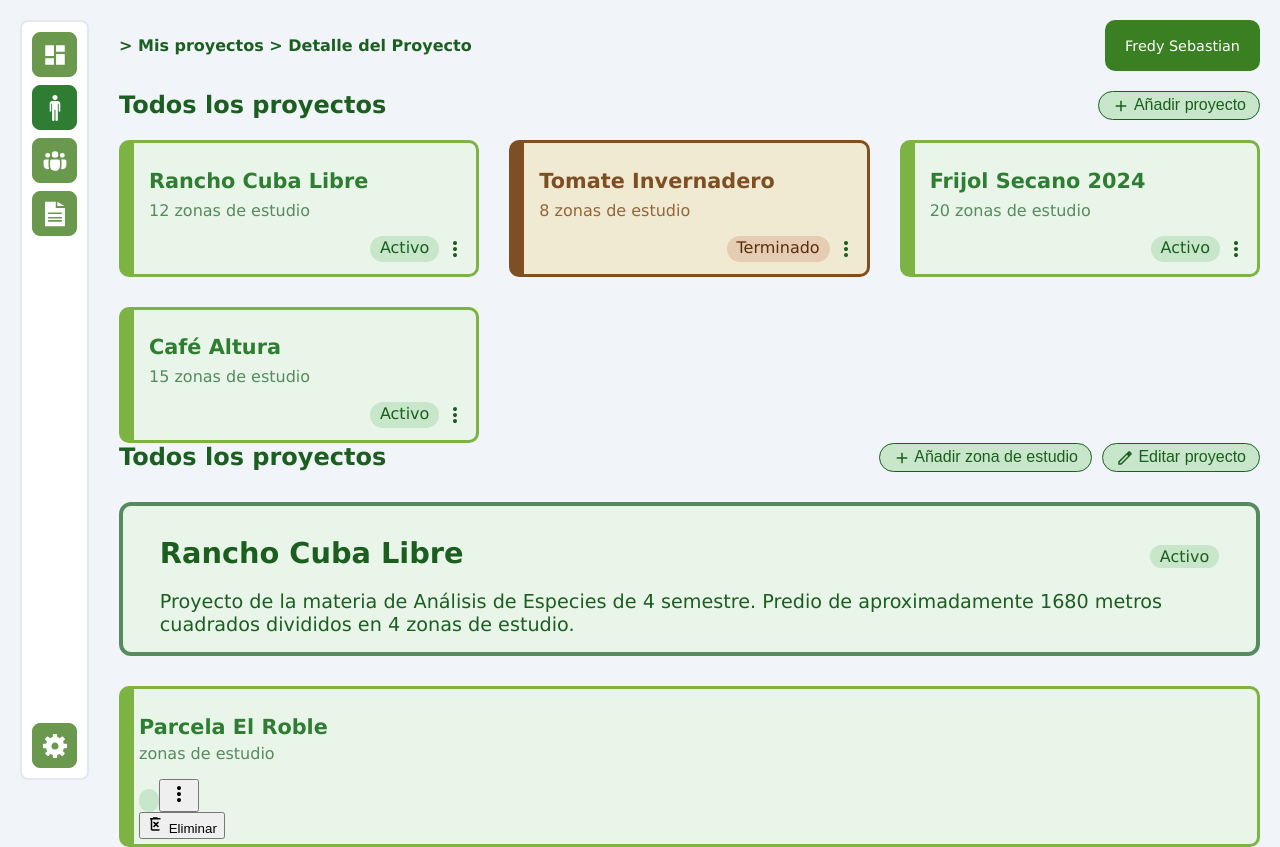
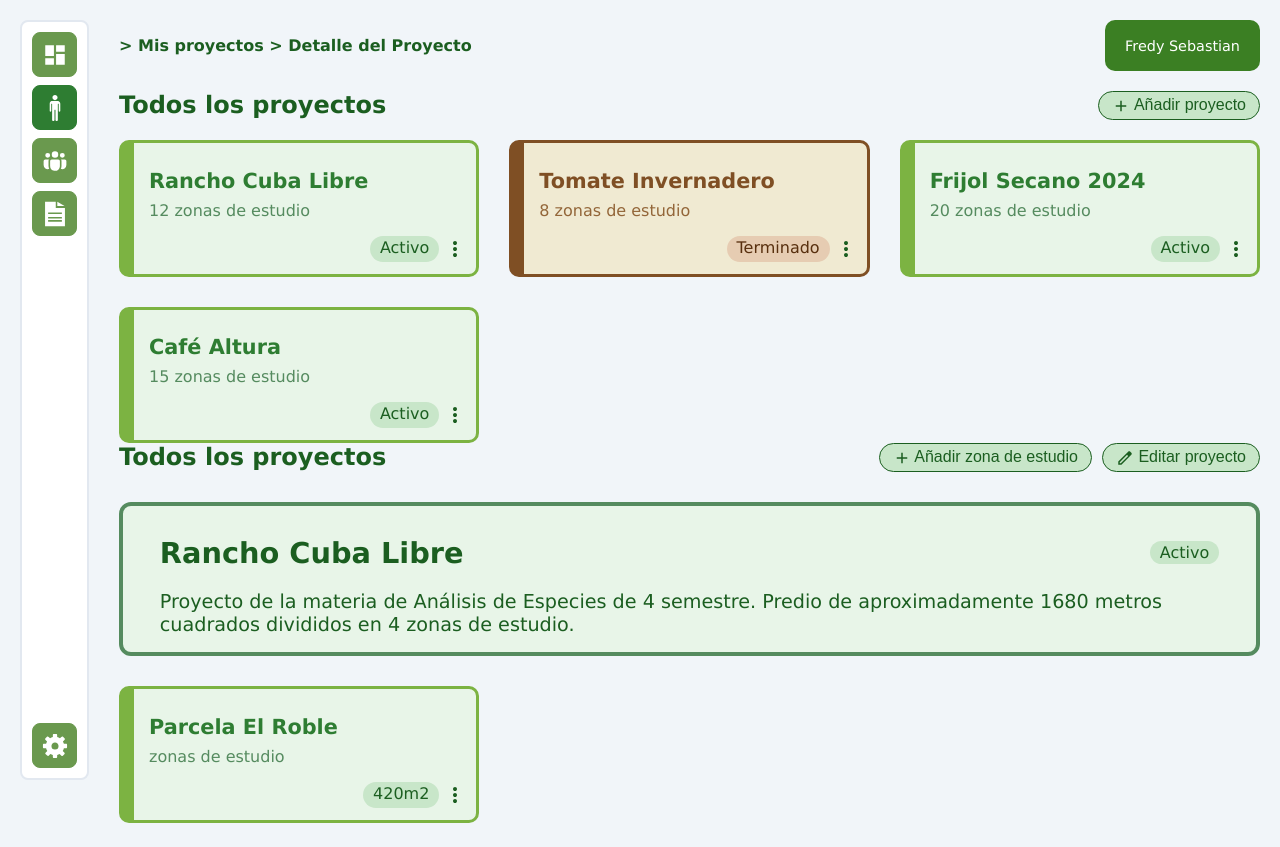
Before and after one commit to jacalvoag/Sylvara, an Angular app: page /my-project/proyecto/1 in a window 1280 px wide. Built offline with nearby package versions, Linux system fonts and the light colour scheme.

Commit message:
Globalización de estilos

```diff
--- a/angular.json
+++ b/angular.json
@@ -25,7 +25,9 @@
               }
             ],
             "styles": [
-              "src/styles.css"
+              "src/styles.css",
+              "src/app/features/my-project/my-project.component.css"
+
             ]
           },
           "configurations": {
@@ -82,7 +84,9 @@
               }
             ],
             "styles": [
-              "src/styles.css"
+              "src/styles.css",
+              "src/app/features/my-project/my-project.component.css"
+
             ]
           }
         }
--- a/src/app/core/models/zones.model.ts
+++ b/src/app/core/models/zones.model.ts
@@ -2,5 +2,6 @@ export interface Zones{
     idZone: number,
     zoneName: string,
     zoneNumber: number,
+    squareFootage: string
 
 }
--- a/src/app/core/services/project.service.ts
+++ b/src/app/core/services/project.service.ts
@@ -16,7 +16,8 @@ export class ProjectService {
                 {
                     idZone: 1,
                     zoneName: 'Parcela El Roble',
-                    zoneNumber: 1
+                    zoneNumber: 1,
+                    squareFootage: '420m2'
                 }
             ]},
         { id: 2, name: 'Tomate Invernadero', zones: 8, status: 'Terminado',
@@ -25,12 +26,16 @@ export class ProjectService {
                 {
                     idZone: 2,
                     zoneName: 'Parcela El Roble',
-                    zoneNumber: 2
+                    zoneNumber: 2,
+                    squareFootage: '420m2'
+
                 },
                 {
-                    idZone: 2,
+                    idZone: 3,
                     zoneName: 'Parcela El Roble',
-                    zoneNumber: 2
+                    zoneNumber: 2,
+                    squareFootage: '420m2'
+
                 }
 
             ] },
@@ -38,9 +43,11 @@ export class ProjectService {
             description: 'Proyecto de la materia de Análisis de Especies de 4 semestre. Predio de aproximadamente 1680 metros cuadrados divididos en 4 zonas de estudio.',
             zone:[
                 {
-                    idZone: 2,
+                    idZone: 4,
                     zoneName: 'Parcela El Roble',
-                    zoneNumber: 2
+                    zoneNumber: 2,
+                    squareFootage: '420m2'
+
                 }
 
             ] },
@@ -48,9 +55,11 @@ export class ProjectService {
             description: 'Proyecto de la materia de Análisis de Especies de 4 semestre. Predio de aproximadamente 1680 metros cuadrados divididos en 4 zonas de estudio.',
             zone:[
                 {
-                    idZone: 2,
+                    idZone: 5,
                     zoneName: 'Parcela El Roble',
-                    zoneNumber: 2
+                    zoneNumber: 2,
+                    squareFootage: '420m2'
+
                 }
 
             ] },
--- a/src/app/features/my-project/my-project.component.css
+++ b/src/app/features/my-project/my-project.component.css
@@ -34,6 +34,98 @@
   flex-direction: column;
   gap: 0px;
   margin-left: 10px;
+
+}
+
+.base-card{
+
+    background-color: #E8F5E8;
+
+    padding: 5px;
+    border: 3px solid #7CB342;
+    border-radius: 10px;
+    border-left: 15px solid #7CB342;
+    position: relative;
+
+
+    & h3{
+
+        color: #2E7D32;
+        font-size: 1.3rem;
+        margin-bottom: 3px;
+
+    }
+
+    & p {
+
+        color: #558B5F;
+        margin-top: 5px;
+
+    }
+
+    & a{
+
+        text-decoration: none;
+    }
+
+}
+
+.base-card--terminated{
+
+  background-color: #F0EAD2;
+
+  border-color: #7F4F24;
+
+
+  & h3{
+
+    color: #7F4F24;
+    font-size: 1.3rem;
+    margin-bottom: 3px;
+
+  }
+
+  & p {
+
+    color: #936639;
+    margin-top: 5px;
+
+  }
+
+
+}
+
+.section-header{
+
+    display: flex;
+    justify-content: space-between;
+
+}
+
+.svg-button{
+    vertical-align: middle;
+}
+
+.section-title{
+
+    margin: 0px;
+
+}
+
+.badge {
+
+  background-color: #C8E6C9;
+  border-radius: 30px;
+  color: #1B5E20;
+  padding: 2px 10px;
+  font-weight: 400;
+  text-align: end;
+}
+
+.badge--terminated{
+
+  background-color: #E6CCB2;
+  color: #582F0E;
 
 }
 
--- a/src/app/features/my-project/my-project.component.html
+++ b/src/app/features/my-project/my-project.component.html
@@ -24,7 +24,6 @@
     </div>
   } @else {
 
-    <!-- MOSTRAR GRID SOLO SI showGrid === true -->
     @if (showGrid && textError === '') {
       <div class="projects-grid">
         @for (project of projects; track project.id) {
@@ -103,7 +102,6 @@
       </div>
     }
 
-    <!-- SIEMPRE MOSTRAR EL DETALLE (si existe) -->
     <router-outlet></router-outlet>
 
   }
--- a/src/app/features/my-project/project-details/project-information/project-information.component.html
+++ b/src/app/features/my-project/project-details/project-information/project-information.component.html
@@ -54,6 +54,8 @@
             </div>
         }
     </div>
+
+    <div class="projects-grid">
         @for (zone of info()?.zone; track zone.idZone; let i = $index) {
 
             <div>
@@ -67,7 +69,7 @@
                     </div>
 
                     <div class="badge-container">
-                    <span class="badge badge--terminated"></span>
+                        <span class="badge badge--terminated">{{zone.squareFootage}}</span>
 
                         <button class="button-option">
                         <svg class="svg-button-option" xmlns="http://www.w3.org/2000/svg" height="24px" viewBox="0 -960 960 960" width="24px" fill="currentColor">
@@ -96,7 +98,7 @@
                     </div>
 
                     <div class="badge-container">
-                    <span class="badge"></span>
+                        <span class="badge">{{zone.squareFootage}}</span>
 
                         <button class="button-option">
                         <svg class="svg-button-option" xmlns="http://www.w3.org/2000/svg" height="24px" viewBox="0 -960 960 960" width="24px" fill="currentColor">
@@ -123,3 +125,7 @@
 
 
     </div>
+
+
+
+</div>
--- a/src/styles.css
+++ b/src/styles.css
@@ -134,95 +134,3 @@ app-root {
     flex-direction: column;
     gap: 20px;
 }
-
-.base-card{
-
-    background-color: #E8F5E8;
-
-    padding: 5px;
-    border: 3px solid #7CB342;
-    border-radius: 10px;
-    border-left: 15px solid #7CB342;
-    position: relative;
-
-
-    & h3{
-
-        color: #2E7D32;
-        font-size: 1.3rem;
-        margin-bottom: 3px;
-
-    }
-
-    & p {
-
-        color: #558B5F;
-        margin-top: 5px;
-
-    }
-
-    & a{
-
-        text-decoration: none;
-    }
-
-}
-
-.base-card--terminated{
-
-  background-color: #F0EAD2;
-
-  border-color: #7F4F24;
-
-
-  & h3{
-
-    color: #7F4F24;
-    font-size: 1.3rem;
-    margin-bottom: 3px;
-
-  }
-
-  & p {
-
-    color: #936639;
-    margin-top: 5px;
-
-  }
-
-
-}
-
-.section-header{
-
-    display: flex;
-    justify-content: space-between;
-
-}
-
-.svg-button{
-    vertical-align: middle;
-}
-
-.section-title{
-
-    margin: 0px;
-
-}
-
-.badge {
-
-  background-color: #C8E6C9;
-  border-radius: 30px;
-  color: #1B5E20;
-  padding: 2px 10px;
-  font-weight: 400;
-  text-align: end;
-}
-
-.badge--terminated{
-
-  background-color: #E6CCB2;
-  color: #582F0E;
-
-}
```
Lines whose indentation alone changed are shown as unchanged.
